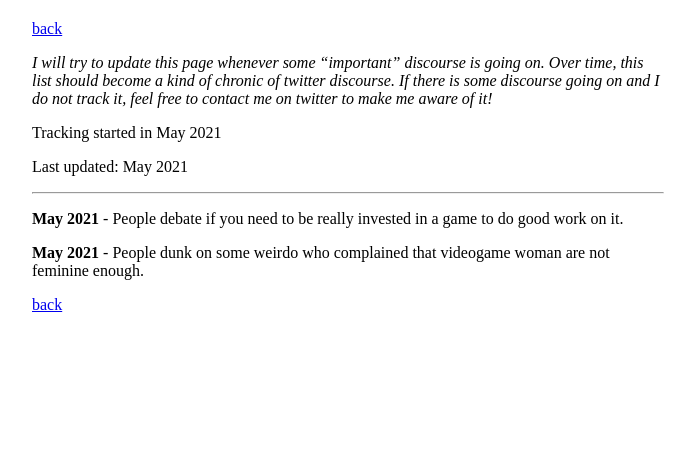
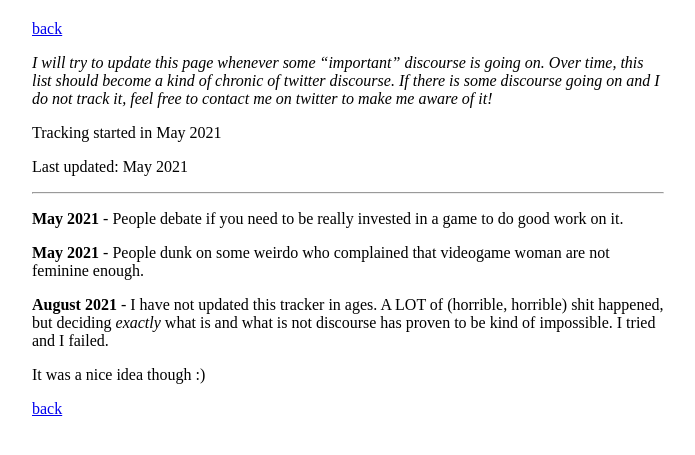
Before and after one commit to stuffedwombat/stuffedwombat.github.io, a Jekyll site: the page built from discourse_tracker.md, in a window 1280 px wide. Shown: the top 455 px of the page, without its empty margins (292-987 px from the left). Built offline with Jekyll 4.4.1, drawn with Linux system fonts in a browser that asks for light colours; our own code applies the rules of GitHub Pages for plain Markdown files; comment, search, counter and statistics services are not loaded.

Commit message:
Update discourse_tracker.md

```diff
--- a/discourse_tracker.md
+++ b/discourse_tracker.md
@@ -13,5 +13,8 @@ Last updated: May 2021
 
 **May 2021** - People dunk on some weirdo who complained that videogame woman are not feminine enough.
 
+**August 2021** - I have not updated this tracker in ages. A LOT of (horrible, horrible) shit happened, but deciding *exactly* what is and what is not discourse has proven to be kind of impossible. I tried and I failed.
+
+It was a nice idea though :)
 
 [back](thinking)
```
